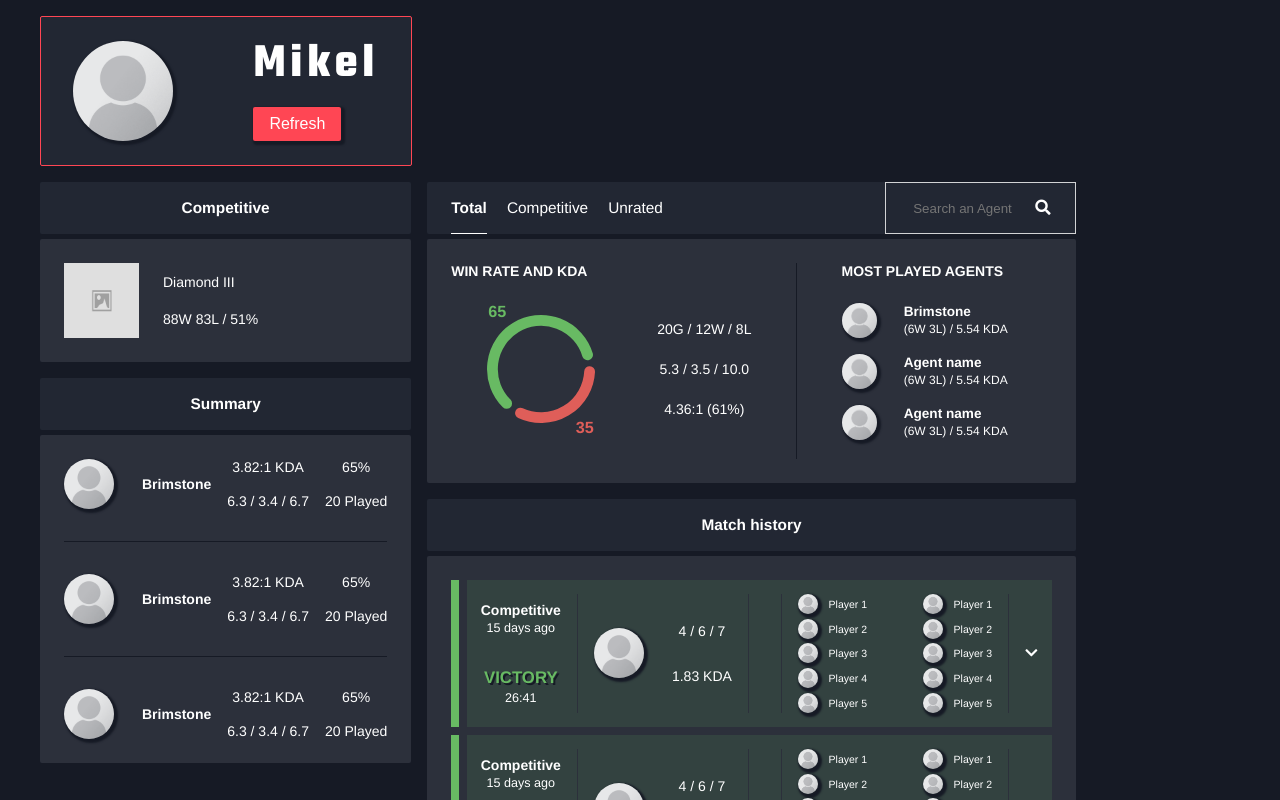
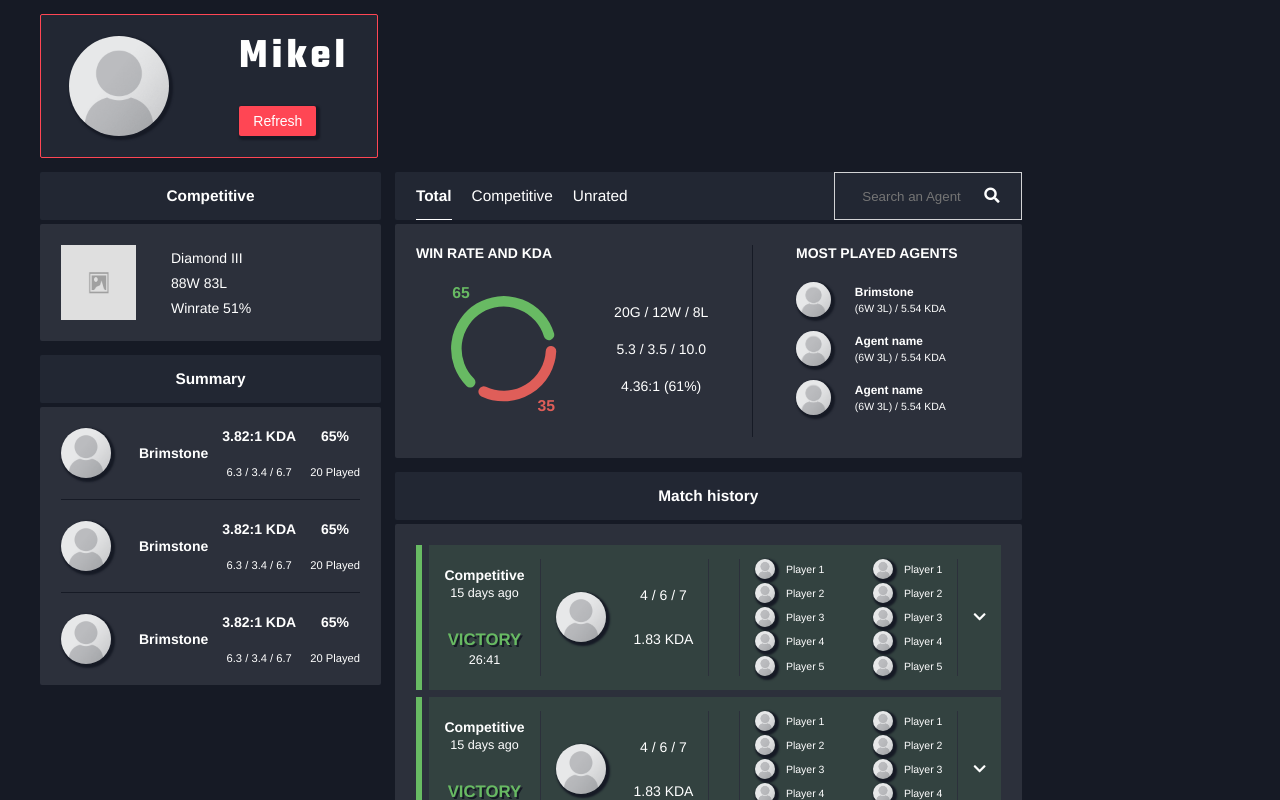
Before and after one commit to bobaec/valostats, a React (Create React App) app: page /player in a window 1280 px wide. Shown: the top 800 px of the page. Built offline with nearby package versions, Linux system fonts and the light colour scheme.

Commit message:
edit rank container to better detail the information

```diff
--- a/src/App.css
+++ b/src/App.css
@@ -1,13 +1,13 @@
 html {
   min-width: 100%;
   min-height: 100vh;
+  font-size: 14px;
 }
 
 body {
-  font-size: 14px;
   margin: 0;
   padding: 0;
   font-family: Helvetica Neue, Roboto, Arial, Sans-Serif;
   min-height: 100vh;
-  /* overflow-x: hidden; */
+  overflow-x: hidden;
 }
--- a/src/components/playerComponents/Player.scss
+++ b/src/components/playerComponents/Player.scss
@@ -96,7 +96,7 @@
     #rank-icon {
       width: 75px;
       height: 75px;
-      margin-right: 1.5rem;
+      margin-right: 2.5rem;
     }
 
     #rank-info-container {
@@ -294,7 +294,7 @@
 
   &.horizontal {
     width: 100%;
-    margin: 2rem 0;
+    margin: 1.5rem 0;
     background: $valorant-black;
     height: 1px;
   }
--- a/src/components/playerComponents/Rank.jsx
+++ b/src/components/playerComponents/Rank.jsx
@@ -12,7 +12,8 @@ export default function Rank() {
           <img id='rank-icon' src='rankPlaceholder.jpg' alt='' />
           <div id='rank-info-container'>
             <span>Diamond III</span>
-            <span>88W 83L / 51%</span>
+            <span>88W 83L</span>
+            <span>Winrate 51%</span>
           </div>
         </div>
       </div>
--- a/src/components/playerComponents/SummaryByAgent.jsx
+++ b/src/components/playerComponents/SummaryByAgent.jsx
@@ -2,7 +2,7 @@ import React from 'react';
 
 export default function SummaryByAgent() {
   return (
-    <>
+    <div className='summary-wrapper'>
       <div className='default-container header-container'>Summary</div>
       <div className='default-container content-container summary-container'>
         <div className='summary-item'>
@@ -44,6 +44,6 @@ export default function SummaryByAgent() {
           </div>
         </div>
       </div>
-    </>
+    </div>
   );
 }
--- a/src/components/playerComponents/SummaryByAgent.scss
+++ b/src/components/playerComponents/SummaryByAgent.scss
@@ -1,9 +1,7 @@
 .summary-container {
   flex-direction: column;
-
   .summary-item {
     display: flex;
-    // margin-bottom: 1.5rem;
 
     .summary-agent-name {
       display: flex;
@@ -19,4 +17,15 @@
       margin-left: 1rem;
     }
   }
+
+  .winrate-summary,
+  .kda-summary {
+    font-size: 1rem;
+    font-weight: 600;
+  }
+
+  .winrate-breakdown,
+  .kda-breakdown {
+    font-size: 0.8rem;
+  }
 }
```
